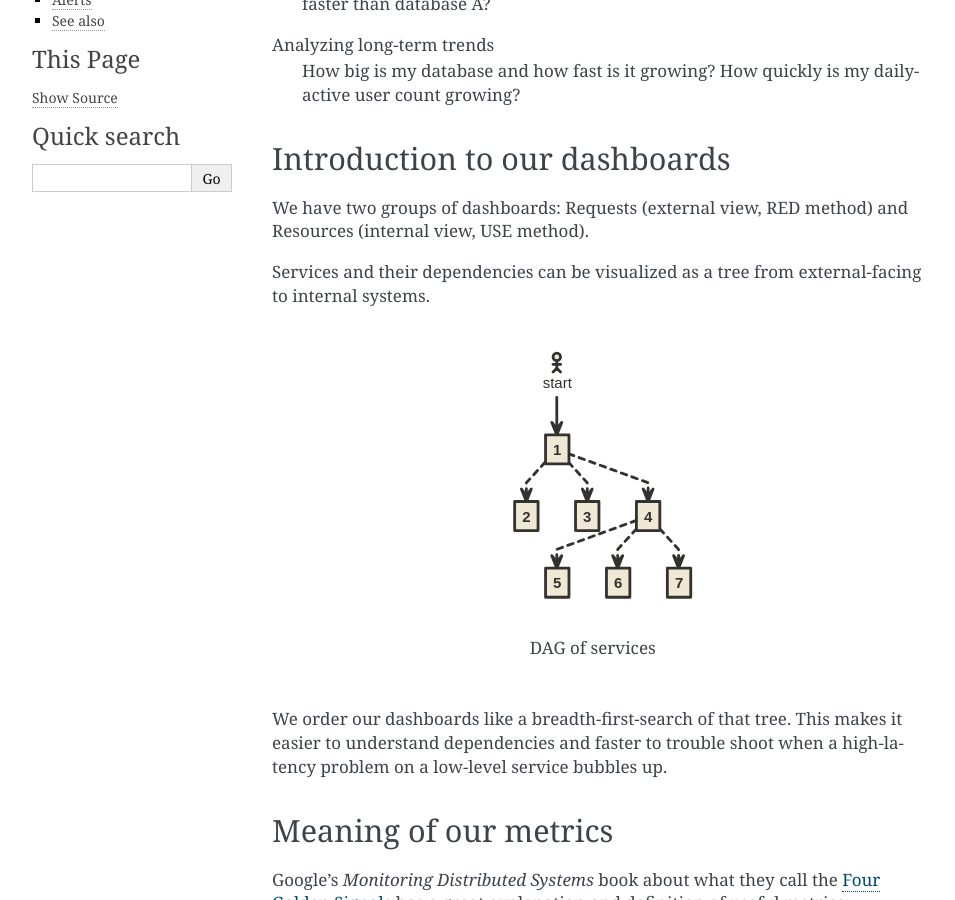
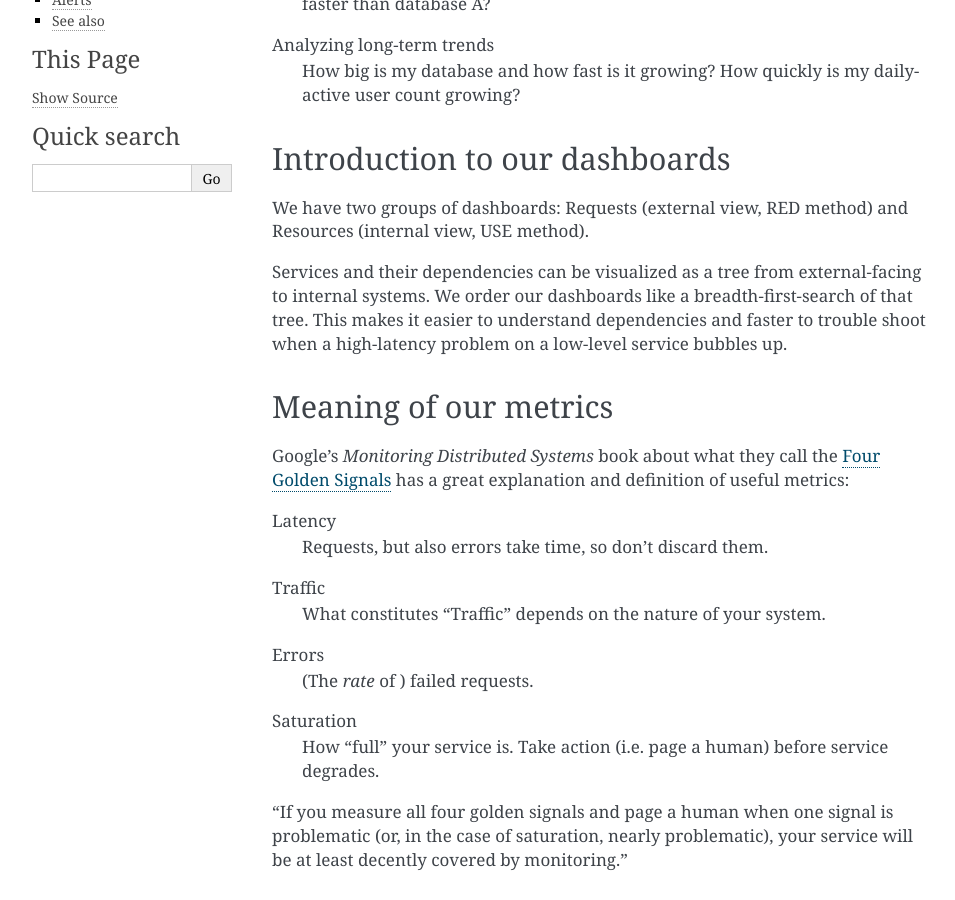
Before and after one commit to PrivateStorageio/PrivateStorageio, a Sphinx documentation site: the page built from docs/source/ops/monitoring.rst, in a window 1280 px wide and 900 px high, scrolled down 357 px. Shown: the whole window, without its empty margins (148-1103 px from the left). Built offline with Sphinx 7.4.7, drawn with Linux system fonts in a browser that asks for light colours.

Commit message:
Docs: Ops: Remove superfluous tree graphic

```diff
--- a/docs/source/ops/monitoring.rst
+++ b/docs/source/ops/monitoring.rst
@@ -23,15 +23,6 @@ Introduction to our dashboards
 We have two groups of dashboards: Requests (external view, RED method) and Resources (internal view, USE method).
 
 Services and their dependencies can be visualized as a tree from external-facing to internal systems.
-
-.. figure:: DAG-of-services.svg
-    :width: 200px
-    :align: center
-    :alt: DAG of services, created using https://www.nomnoml.com/
-    :figclass: align-center
-
-    DAG of services
-
 We order our dashboards like a breadth-first-search of that tree.
 This makes it easier to understand dependencies and faster to trouble shoot when a high-latency problem on a low-level service bubbles up.
 
```
Also changed, not shown: docs/source/ops/DAG-of-services.svg (deleted), 1 other file.
